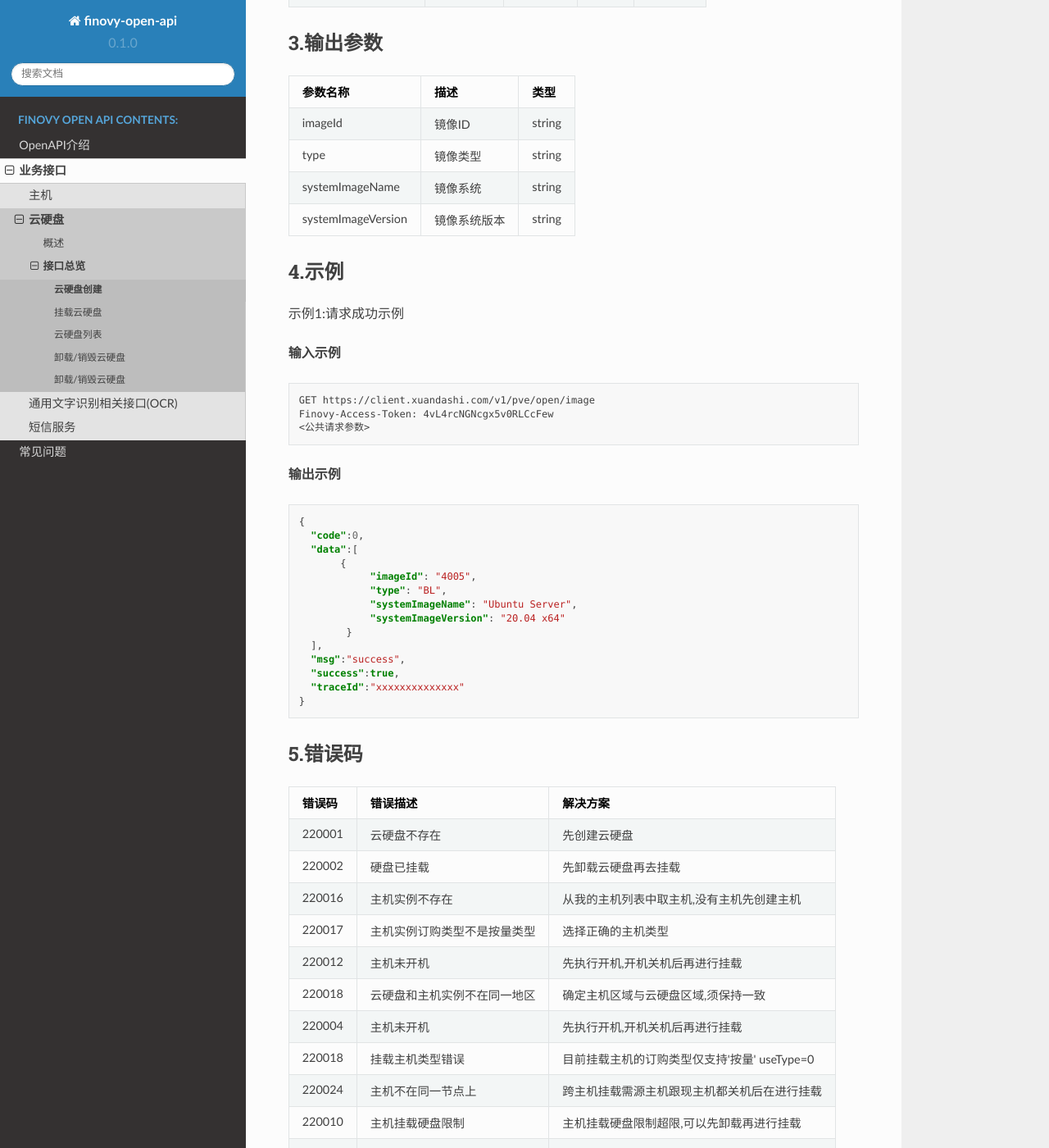
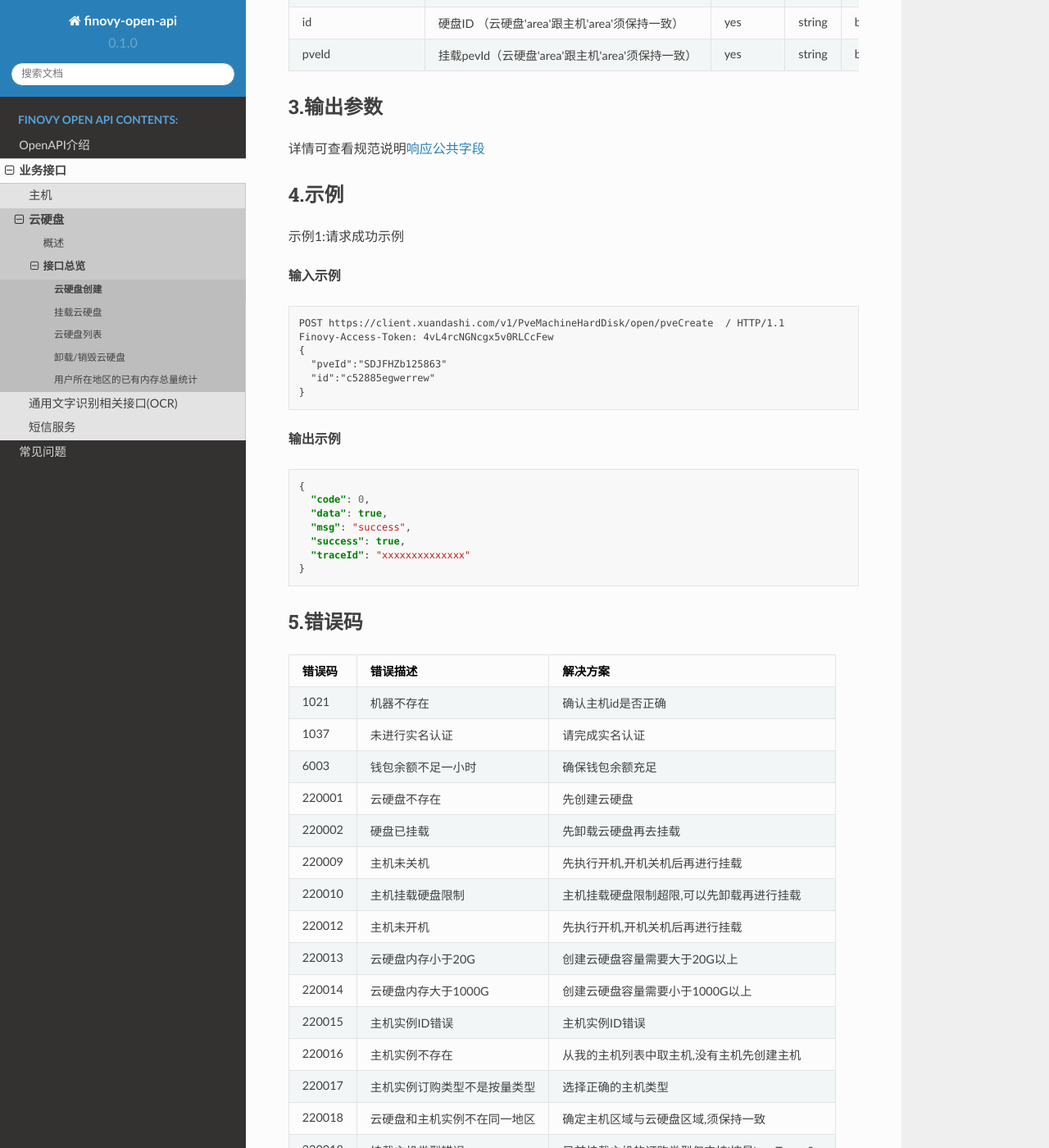
Before and after one commit to finovy/open-api, a Sphinx documentation site: the page built from docs/source/api/pveharddiskapioverview/1.create.md, in a window 1280 px wide and 1400 px high, scrolled down 477 px. Shown: the whole window at 82% size. Built offline with Sphinx 7.4.7 and the Read the Docs theme 2.0.0, drawn with Linux system fonts in a browser that asks for light colours; some of the changed text lies outside the part shown.

Commit message:
fix: 云硬盘init

````diff
--- a/docs/source/api/pveharddiskapioverview/1.create.md
+++ b/docs/source/api/pveharddiskapioverview/1.create.md
@@ -2,23 +2,19 @@
 该接口通过鉴权接口颁发的token作为访问令牌，获取镜像列表，拥有镜像信息是创建主机的必要前置条件。
 
 ### 1.接口描述
-接口请求地址：`GET`   `v1/pve/open/image`
+接口请求地址：`POST`   `v1/PveMachineHardDisk/open/create`
 
 ### 2.输入参数
 
 | 参数名称              | 描述    | 是否必选 | 类型     | Location |
 |-------------------|-------|------|--------| -------- |
 | Finovy-Access-Token | 令牌-口令 | yes  | string | header   |
+| id                  | 硬盘ID （云硬盘'area'跟主机'area'须保持一致）   | yes  | string | body     |
+| pveId               | 挂载pevId（云硬盘'area'跟主机'area'须保持一致） | yes  | string | body     |
 
 
 ### 3.输出参数
-
-| 参数名称 | 描述  | 类型   |
-| :------------------ | :----------- | ------ |
-| imageId             | 镜像ID       | string |
-| type                | 镜像类型     | string |
-| systemImageName     | 镜像系统     | string |
-| systemImageVersion  | 镜像系统版本 | string |
+详情可查看规范说明[响应公共字段](https://finovy-open-api.readthedocs.io/zh_CN/latest/api/common/2.%E8%A7%84%E8%8C%83%E8%AF%B4%E6%98%8E.html#id4)
 
 
 ### 4.示例
@@ -26,46 +22,49 @@
 
 **输入示例**
 ```text
-GET https://client.xuandashi.com/v1/pve/open/image
+POST https://client.xuandashi.com/v1/PveMachineHardDisk/open/pveCreate  / HTTP/1.1
 Finovy-Access-Token: 4vL4rcNGNcgx5v0RLCcFew
-<公共请求参数>
-
+{
+  "pveId":"SDJFHZb125863"
+  "id":"c52885egwerrew"
+}
 ```
 
 **输出示例**
 
 ```json
 {
-  "code":0,
-  "data":[
-       {
-            "imageId": "4005",
-            "type": "BL",
-            "systemImageName": "Ubuntu Server",
-            "systemImageVersion": "20.04 x64"
-        }
-  ],
-  "msg":"success",
-  "success":true,
-  "traceId":"xxxxxxxxxxxxxx"
+  "code": 0,
+  "data": true,
+  "msg": "success",
+  "success": true,
+  "traceId": "xxxxxxxxxxxxxx"
 }
 ```
 
 ### 5.错误码
 
-| 错误码    | 错误描述           | 解决方案                        |
-|--------|----------------|-----------------------------|
-| 220001 | 云硬盘不存在         | 先创建云硬盘                      |
-| 220002 | 硬盘已挂载          | 先卸载云硬盘再去挂载                  |
-| 220016 | 主机实例不存在        | 从我的主机列表中取主机,没有主机先创建主机       |
-| 220017 | 主机实例订购类型不是按量类型 | 选择正确的主机类型                   |
-| 220012 | 主机未开机          | 先执行开机,开机关机后再进行挂载            |
-| 220018 | 云硬盘和主机实例不在同一地区 | 确定主机区域与云硬盘区域,须保持一致          |
-| 220004 | 主机未开机          | 先执行开机,开机关机后再进行挂载            |
+| 错误码    | 错误描述           | 解决方案                         |
+|--------|----------------|------------------------------|
+| 1021   | 机器不存在          | 确认主机id是否正确                   |
+| 1037   | 未进行实名认证        | 请完成实名认证                      |
+| 6003   | 钱包余额不足一小时      | 确保钱包余额充足                     |
+| 220001 | 云硬盘不存在         | 先创建云硬盘                       |
+| 220002 | 硬盘已挂载          | 先卸载云硬盘再去挂载                   |
+| 220009 | 主机未关机          | 先执行开机,开机关机后再进行挂载             |
+| 220010 | 主机挂载硬盘限制       | 主机挂载硬盘限制超限,可以先卸载再进行挂载        |
+| 220012 | 主机未开机          | 先执行开机,开机关机后再进行挂载             |
+| 220013 | 云硬盘内存小于20G     | 创建云硬盘容量需要大于20G以上             |
+| 220014 | 云硬盘内存大于1000G   | 创建云硬盘容量需要小于1000G以上           |
+| 220015 | 主机实例ID错误       | 主机实例ID错误           |
+| 220016 | 主机实例不存在        | 从我的主机列表中取主机,没有主机先创建主机        |
+| 220017 | 主机实例订购类型不是按量类型 | 选择正确的主机类型                    |
+| 220018 | 云硬盘和主机实例不在同一地区 | 确定主机区域与云硬盘区域,须保持一致           |
 | 220018 | 挂载主机类型错误       | 目前挂载主机的订购类型仅支持'按量' useType=0 |
-| 220024 | 主机不在同一节点上      | 跨主机挂载需源主机跟现主机都关机后在进行挂载      |
-| 220010 | 主机挂载硬盘限制       | 主机挂载硬盘限制超限,可以先卸载再进行挂载       |
-| 1021 | 机器不存在       | 确认主机id是否正确                  |
+| 220020 | 创建云硬盘的购买数量参数错误 | 创建云硬盘的购买数量参数错误               |
+| 220024 | 主机不在同一节点上      | 跨主机挂载需源主机跟现主机都关机后在进行挂载       |
+
+
 
 
 ### 6.Java请求示例
@@ -77,12 +76,19 @@ import java.net.URL;
 import java.util.Scanner;
 class Main{
     public static void main(String[] args) throws IOException {
-        URL url = new URL("https://client.xuandashi.com/v1/pve/open/image");
+        URL url = new URL("https://client.xuandashi.com/v1/PveMachineHardDisk/open/create");
         HttpURLConnection httpConn = (HttpURLConnection) url.openConnection();
-        httpConn.setRequestMethod("GET");
+        httpConn.setRequestMethod("POST");
 
         httpConn.setRequestProperty("Content-Type", "application/json");
         httpConn.setRequestProperty("Finovy-Access-Token", "3V41hUWEwlwKH44m7SpJOs");
+
+        httpConn.setDoOutput(true);
+        OutputStreamWriter writer = new OutputStreamWriter(httpConn.getOutputStream());
+        writer.write("{\"id\": \"casdasTGscsYYUU\", \"pveId\": \"teTapaSUFq\" }");
+        writer.flush();
+        writer.close();
+        httpConn.getOutputStream().close();
 
         InputStream responseStream = httpConn.getResponseCode() / 100 == 2
                 ? httpConn.getInputStream()
--- a/docs/source/api/pveharddiskapioverview/5.count.md
+++ b/docs/source/api/pveharddiskapioverview/5.count.md
@@ -1,4 +1,4 @@
-# 卸载/销毁云硬盘
+# 用户所在地区的已有内存总量统计
 该接口通过鉴权接口颁发的token作为访问令牌，获取镜像列表，拥有镜像信息是创建主机的必要前置条件。
 
 ### 1.接口描述
````
Also changed, not shown: docs/source/api/pveharddiskapioverview/2.pvecreate.md (+5 -4 lines).
